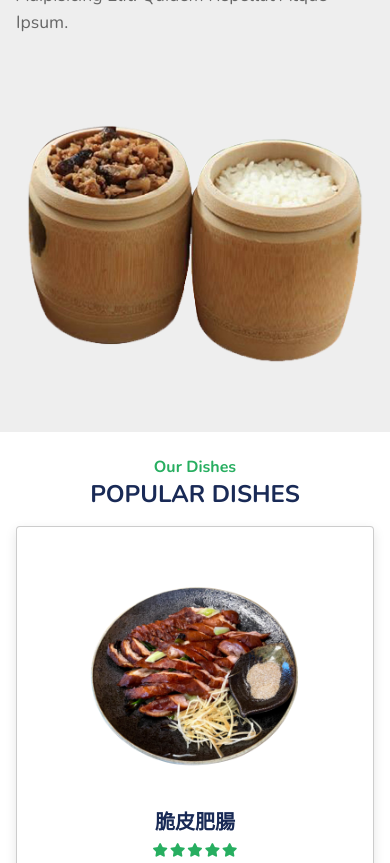
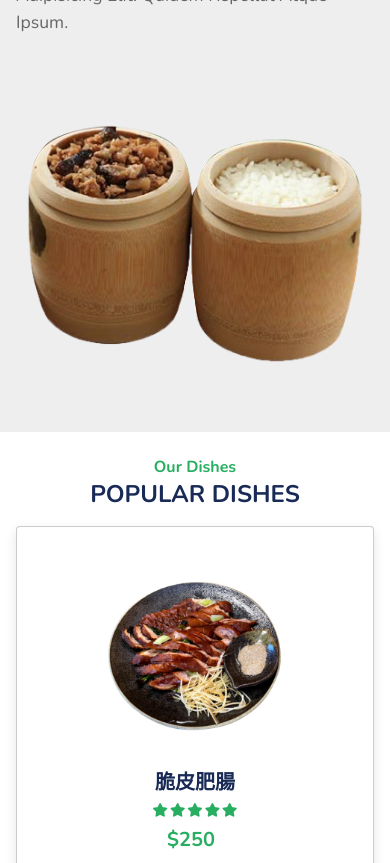
Before and after one commit to ChaiChaiChen/bamboohouseQQ, a plain HTML site: page index.html in a window 390 px wide. Shown: the part 226-1089 px from the top of the page. Drawn offline with nearby package versions, Linux system fonts and the light colour scheme.

Commit message:
eleventh commit

```diff
--- a/css/style.css
+++ b/css/style.css
@@ -319,11 +319,6 @@ section:nth-child(even){
         align-items: center;
         width: 100%;
     }
-    .dishes .box-container .box img{
-        height: 30rem;
-        margin: 1rem 0;
-
-    }
 }
 @media(max-width:768px){
     header .icons #menu-bars{
```
